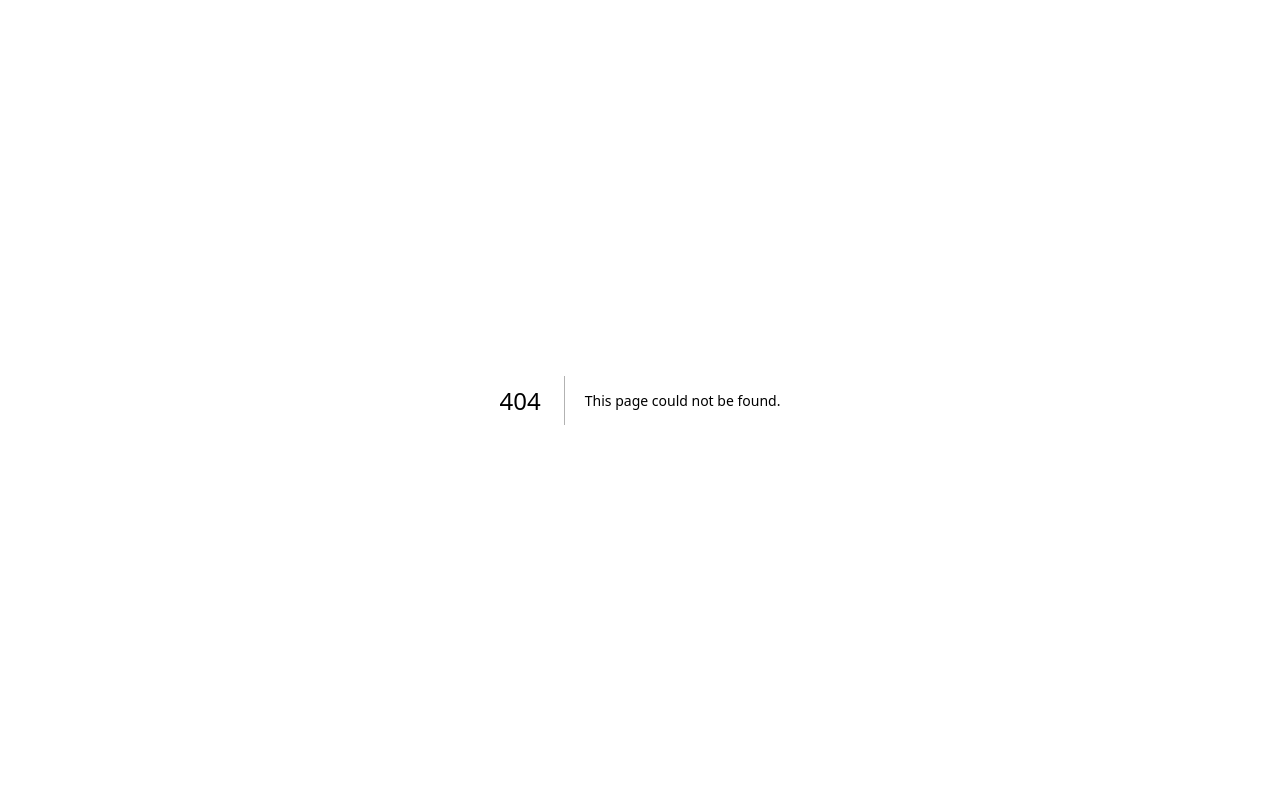
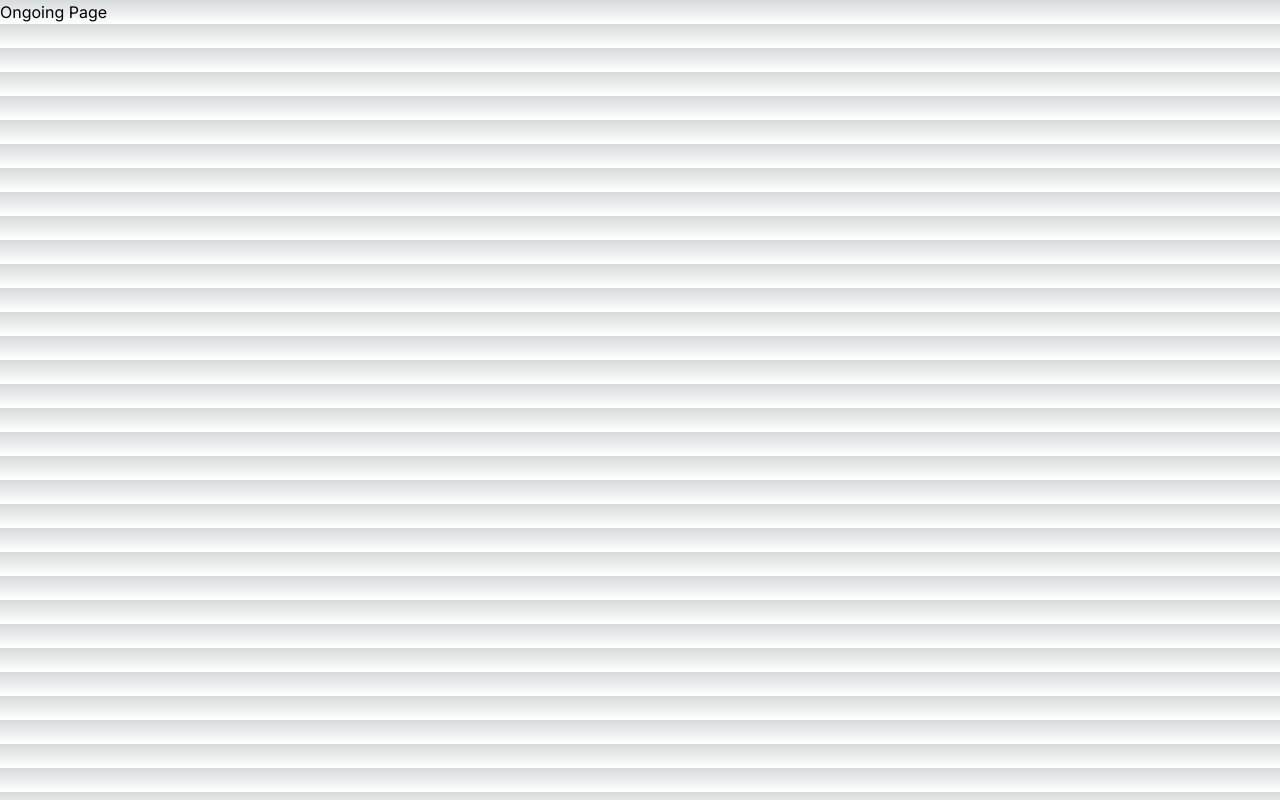
Before and after one commit to vdimition/slider-fox, a Next.js app: page /ongoing in a window 1280 px wide. Before the commit this address had no page. Built offline with nearby package versions, Linux system fonts and the light colour scheme.

Commit message:
feature: add routes

```diff
--- /dev/null
+++ b/src/app/bonus/page.tsx
@@ -0,0 +1,3 @@
+export default function Page() {
+  return <div>Bonus Page</div>;
+}
--- /dev/null
+++ b/src/app/discover/page.tsx
@@ -0,0 +1,3 @@
+export default function Page() {
+  return <div>Discover Page</div>;
+}
--- /dev/null
+++ b/src/app/ongoing/page.tsx
@@ -0,0 +1,3 @@
+export default function Page() {
+  return <div>Ongoing Page</div>;
+}
--- /dev/null
+++ b/src/app/withdraw/page.tsx
@@ -0,0 +1,3 @@
+export default function Page() {
+  return <div>Withdraw Page</div>;
+}
```
